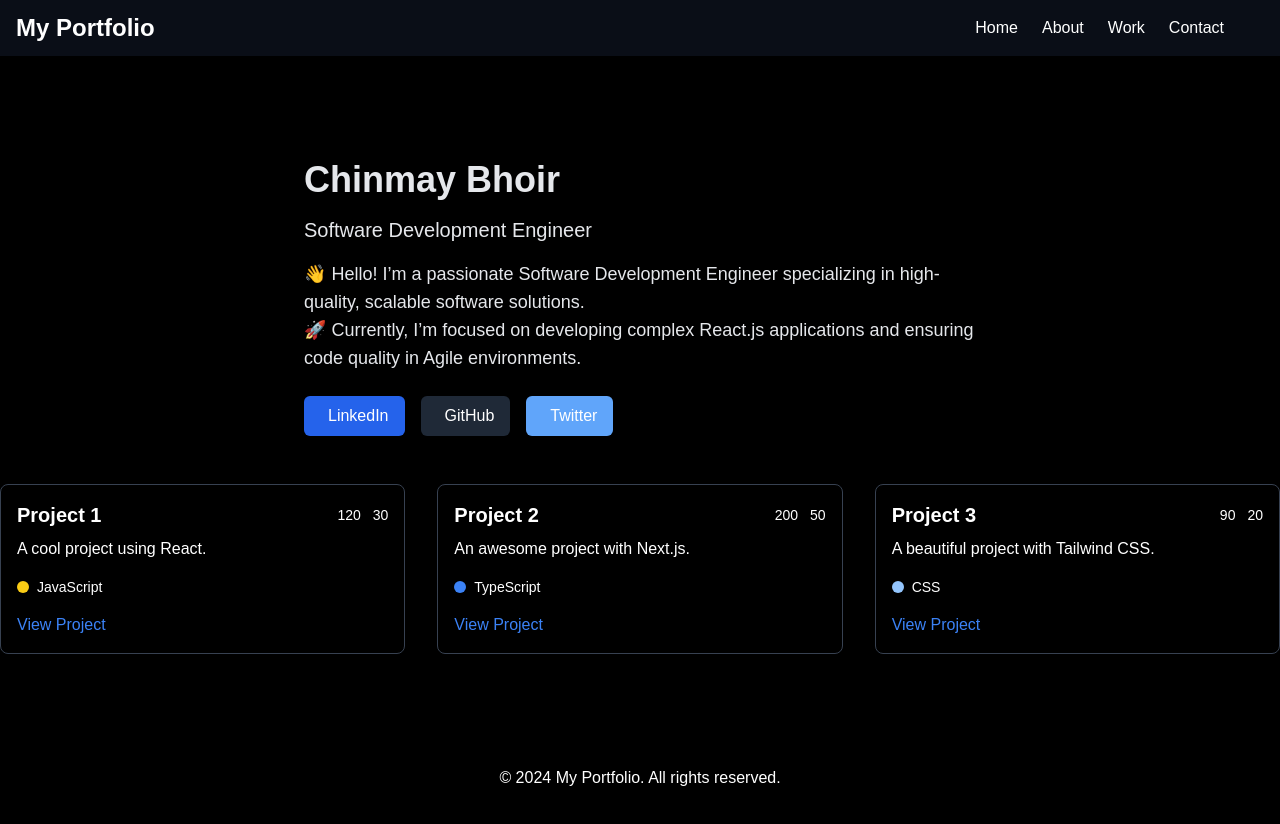
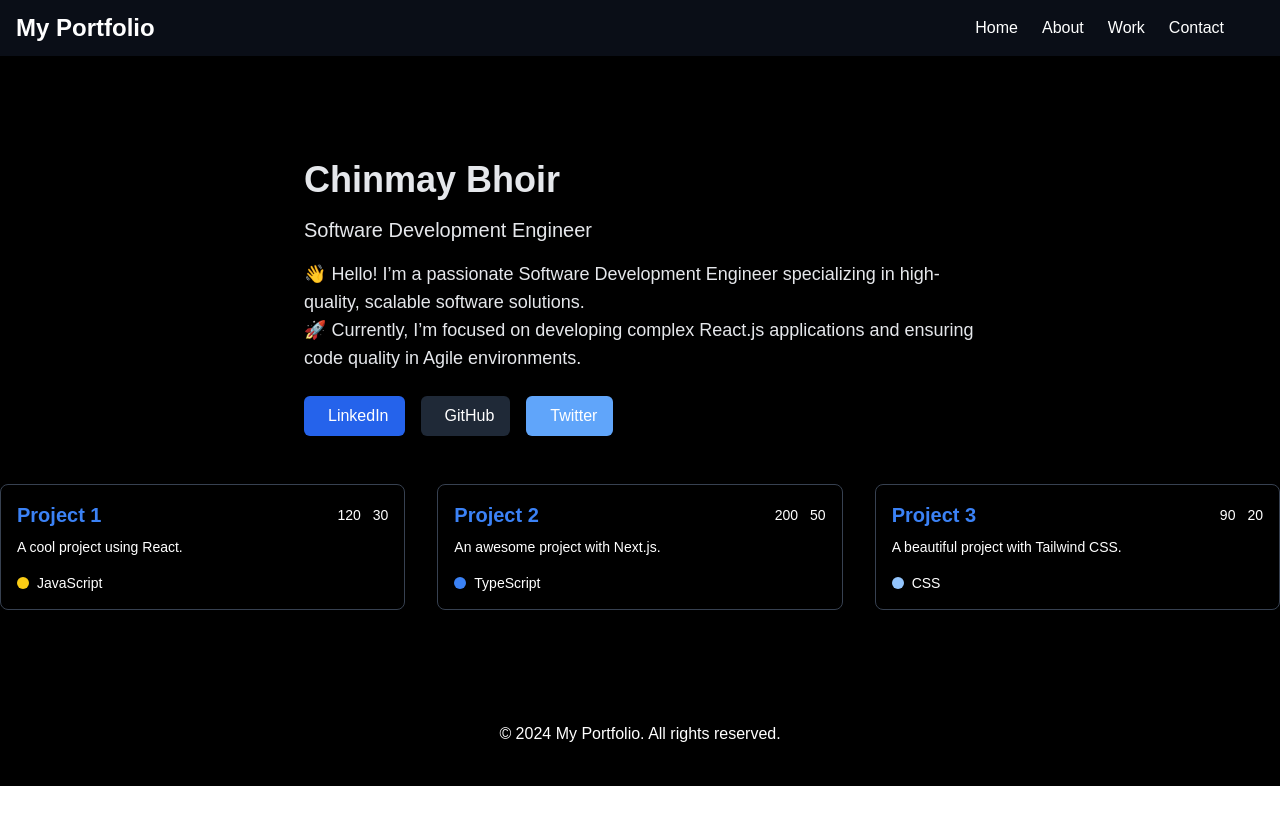
Before and after one commit to Chinmay2660/Portfolio, a Next.js app: page / in a window 1280 px wide. Shown: the top 824 px of the page. After the commit the page ends 800 px from the top, so only its background shows below. Built offline with nearby package versions, Linux system fonts and the light colour scheme.

Commit message:
Fix: updated project card design

```diff
--- a/components/ProjectCard.tsx
+++ b/components/ProjectCard.tsx
@@ -29,12 +29,20 @@ const ProjectCard: React.FC<ProjectProps> = ({
 
   return (
     <motion.div
-      className="p-4 bg-primary rounded-lg shadow-lg border border-gray-700 hover:border-gray-600 transition-colors duration-300"
+      className="p-4 bg-primary rounded-lg shadow-lg border border-gray-700 hover:border-gray-600 transition-colors duration-300 flex flex-col justify-between"
       whileHover={{ scale: 1.05 }}
       whileTap={{ scale: 0.95 }}
     >
+      <div className="flex flex-col flex-grow">
         <div className="flex justify-between items-center">
-        <h3 className="text-xl font-bold text-white">{title}</h3>
+          <a
+            href={link}
+            target="_blank"
+            className="text-xl font-bold text-blue-500 hover:underline"
+            rel="noopener noreferrer"
+          >
+            {title}
+          </a>
           <div className="flex space-x-2">
             <span className="flex items-center text-sm text-white">
               <i className="fas fa-star mr-1"></i> {stars}
@@ -44,7 +52,8 @@ const ProjectCard: React.FC<ProjectProps> = ({
             </span>
           </div>
         </div>
-      <p className="mt-2 text-white">{description}</p>
+        <p className="mt-2 text-white text-sm line-clamp-3">{description}</p>
+      </div>
       <div className="flex items-center mt-4">
         <span
           className={`inline-block w-3 h-3 rounded-full mr-2 ${
@@ -53,14 +62,6 @@ const ProjectCard: React.FC<ProjectProps> = ({
         ></span>
         <span className="text-sm text-white">{language}</span>
       </div>
-      <a
-        href={link}
-        target="_blank"
-        className="mt-4 inline-block text-blue-500 hover:underline"
-        rel="noopener noreferrer"
-      >
-        View Project
-      </a>
     </motion.div>
   );
 };
--- a/components/ProjectSection.tsx
+++ b/components/ProjectSection.tsx
@@ -1,4 +1,4 @@
-import ProjectCard from './ProjectCard';
+import ProjectCard from "./ProjectCard";
 
 const projects = [
   {
```
Lines whose indentation alone changed are shown as unchanged.
